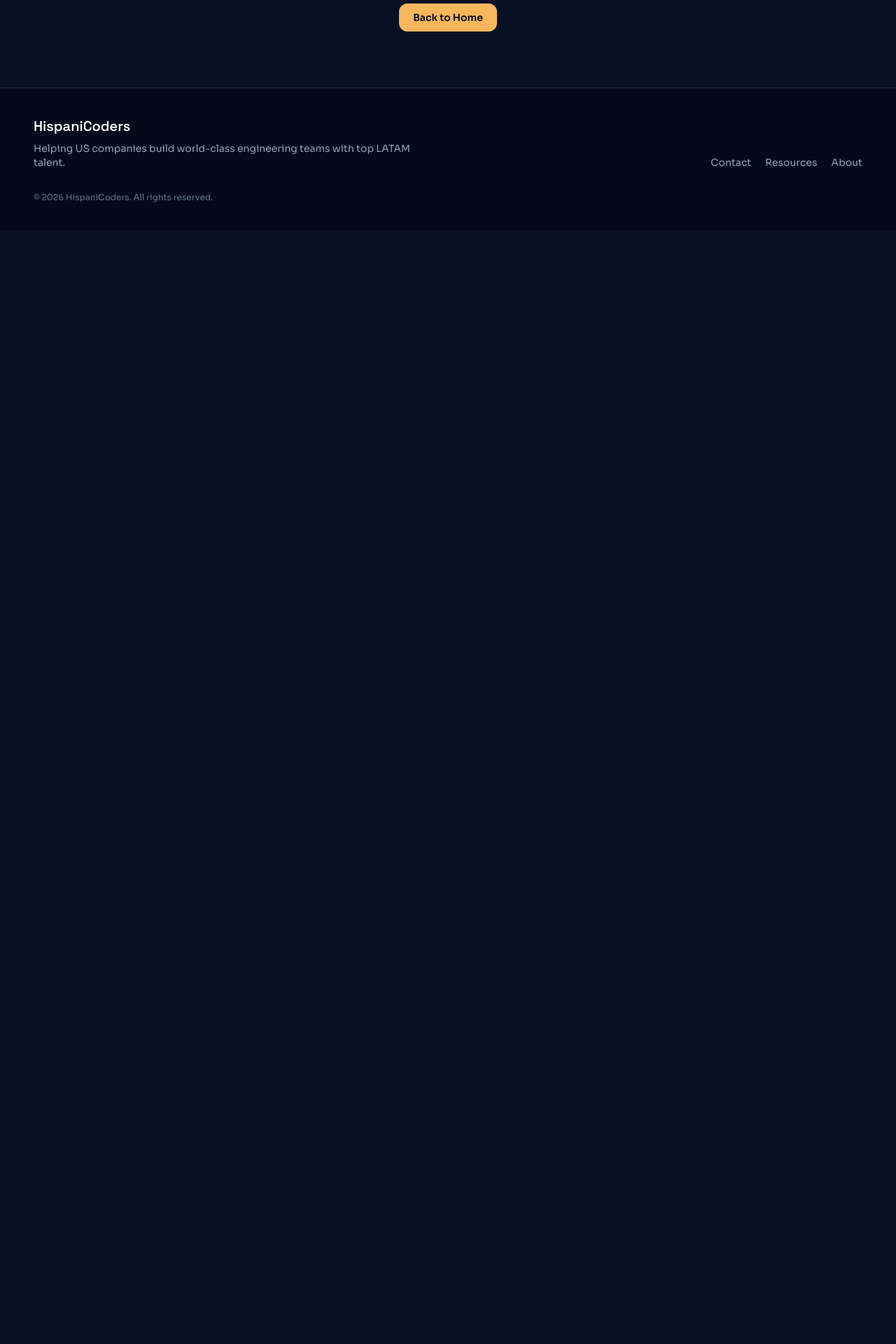
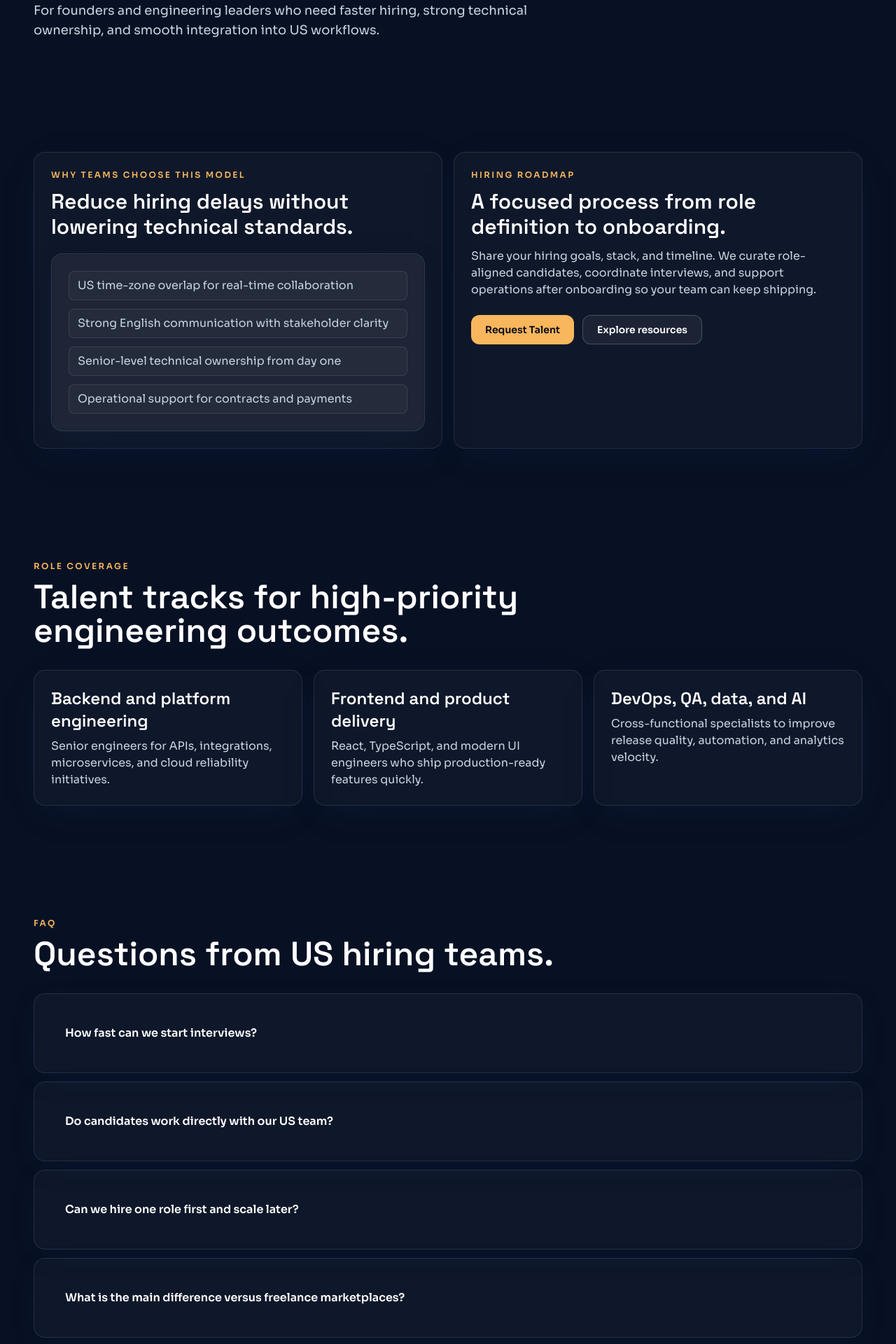
Before and after one commit to WilsonPHP/HispaniCoders, a React (Vite) app: page /hire-latam-developers in a window 1280 px wide. Shown: the part 300-2220 px from the top of the page at 70% size. Before the commit the page ends 800 px from the top, so only its background shows below. Built offline with nearby package versions, Linux system fonts and the light colour scheme.

Commit message:
Add BOFU landing and hiring timeline resource content

```diff
--- a/src/App.tsx
+++ b/src/App.tsx
@@ -1,6 +1,7 @@
 import { MainLayout } from '@/layouts/MainLayout'
 import { AboutPage } from '@/pages/AboutPage'
 import { ContactPage } from '@/pages/ContactPage'
+import { HireLatamDevelopersPage } from '@/pages/HireLatamDevelopersPage'
 import { HomePage } from '@/pages/HomePage'
 import { HowItWorksPage } from '@/pages/HowItWorksPage'
 import { IndustriesPage } from '@/pages/IndustriesPage'
@@ -18,6 +19,7 @@ export default function App() {
       <Route element={<MainLayout />} path="/">
         <Route element={<HomePage />} index />
         <Route element={<StaffAugmentationPage />} path="staff-augmentation" />
+        <Route element={<HireLatamDevelopersPage />} path="hire-latam-developers" />
         <Route element={<TalentPage />} path="talent" />
         <Route element={<IndustriesPage />} path="industries" />
         <Route element={<HowItWorksPage />} path="how-it-works" />
--- a/src/data/blogPosts.ts
+++ b/src/data/blogPosts.ts
@@ -17,6 +17,55 @@ export type BlogPost = {
 }
 
 export const blogPosts: BlogPost[] = [
+  {
+    slug: 'latam-vs-us-hiring-timeline',
+    title: 'LATAM vs US Hiring Timeline: How Fast Can You Hire Senior Engineers?',
+    excerpt:
+      'A practical comparison of hiring speed, interview bottlenecks, and onboarding risks across US-local and LATAM talent pipelines.',
+    description:
+      'Compare LATAM and US hiring timelines with a practical framework focused on speed, quality, and delivery impact.',
+    category: 'Hiring Strategy',
+    readTime: '8 min read',
+    publishedAt: 'July 2026',
+    intro:
+      'When engineering roadmap pressure increases, hiring speed becomes a business variable. This guide helps US teams compare local and LATAM hiring timelines without sacrificing technical quality.',
+    takeaways: [
+      'Hiring speed is constrained more by process design than by market size',
+      'Role clarity and fast feedback loops reduce delays in any geography',
+      'LATAM hiring can increase velocity when interview operations are disciplined',
+      'Onboarding quality is as important as time-to-hire for delivery impact',
+    ],
+    sections: [
+      {
+        title: 'Where US-local hiring timelines usually slow down',
+        paragraphs: [
+          'US hiring cycles often extend because teams compete for the same senior profiles, run fragmented interview loops, or take too long to align decision makers.',
+          'The result is not only higher hiring cost, but also roadmap delays that compound each sprint.',
+        ],
+      },
+      {
+        title: 'Why LATAM can improve hiring velocity for US teams',
+        paragraphs: [
+          'LATAM offers broad access to senior engineering talent with meaningful US time-zone overlap and strong communication standards.',
+          'With curated sourcing and role-specific vetting, many teams reduce interview friction and move faster from discovery to onboarding.',
+        ],
+      },
+      {
+        title: 'The timeline framework that protects speed and quality',
+        paragraphs: [
+          'Define outcomes first, then map interviews to those outcomes: technical depth, communication reliability, and ownership maturity. Keep debrief windows short and assign one final decision owner.',
+          'This model prevents false velocity, where fast decisions produce weak hires that later damage delivery.',
+        ],
+      },
+      {
+        title: 'How to choose the right path for your current roadmap',
+        paragraphs: [
+          'If your roadmap depends on immediate execution capacity, compare channels by expected interview-to-offer time and onboarding readiness, not salary alone.',
+          'Teams that treat hiring as an operations system, not a sequence of ad hoc interviews, consistently reduce time-to-impact.',
+        ],
+      },
+    ],
+  },
   {
     slug: 'how-to-evaluate-latam-engineers',
     title: 'How to Evaluate LATAM Engineers',
--- /dev/null
+++ b/src/pages/HireLatamDevelopersPage.tsx
@@ -0,0 +1,163 @@
+import { Container } from '@/components/layout/Container'
+import { Section } from '@/components/layout/Section'
+import { Checklist } from '@/components/sections/Checklist'
+import { FAQ } from '@/components/sections/FAQ'
+import { PageHeader } from '@/components/sections/PageHeader'
+import { Button } from '@/components/ui/Button'
+import { Card } from '@/components/ui/Card'
+import { Seo } from '@/components/ui/Seo'
+import { buildBreadcrumbJsonLd, buildFaqJsonLd } from '@/lib/seo'
+
+const hiringSignals = [
+  'US time-zone overlap for real-time collaboration',
+  'Strong English communication with stakeholder clarity',
+  'Senior-level technical ownership from day one',
+  'Operational support for contracts and payments',
+]
+
+const roleTracks = [
+  {
+    title: 'Backend and platform engineering',
+    description:
+      'Senior engineers for APIs, integrations, microservices, and cloud reliability initiatives.',
+  },
+  {
+    title: 'Frontend and product delivery',
+    description:
+      'React, TypeScript, and modern UI engineers who ship production-ready features quickly.',
+  },
+  {
+    title: 'DevOps, QA, data, and AI',
+    description:
+      'Cross-functional specialists to improve release quality, automation, and analytics velocity.',
+  },
+]
+
+const landingFaqs = [
+  {
+    question: 'How fast can we start interviews?',
+    answer:
+      'Most teams can begin interviews quickly once role scope, stack, and seniority requirements are clearly defined.',
+  },
+  {
+    question: 'Do candidates work directly with our US team?',
+    answer:
+      'Yes. Professionals integrate into your existing engineering workflows while your team keeps technical ownership.',
+  },
+  {
+    question: 'Can we hire one role first and scale later?',
+    answer:
+      'Yes. Many clients begin with one strategic role and expand after validating delivery impact.',
+  },
+  {
+    question: 'What is the main difference versus freelance marketplaces?',
+    answer:
+      'HispaniCoders runs a curated, human-led selection process aligned to your real role needs instead of anonymous listings.',
+  },
+]
+
+export function HireLatamDevelopersPage() {
+  return (
+    <>
+      <Seo
+        title="Hire LATAM Developers for US Companies | HispaniCoders"
+        description="Hire senior LATAM developers with strong US collaboration overlap, clear communication, and role-aligned technical depth."
+        canonicalPath="/hire-latam-developers"
+        structuredData={[
+          buildBreadcrumbJsonLd([
+            { name: 'Home', path: '/' },
+            { name: 'Hire LATAM Developers', path: '/hire-latam-developers' },
+          ]),
+          buildFaqJsonLd(landingFaqs),
+        ]}
+      />
+
+      <Container>
+        <Section>
+          <PageHeader
+            eyebrow="Hire LATAM Developers"
+            title="Build your US engineering team with senior LATAM talent."
+            description="For founders and engineering leaders who need faster hiring, strong technical ownership, and smooth integration into US workflows."
+          />
+        </Section>
+
+        <Section>
+          <div className="grid gap-4 lg:grid-cols-2">
+            <Card>
+              <p className="text-xs font-semibold uppercase tracking-[0.2em] text-accent">Why teams choose this model</p>
+              <h2 className="mt-3 font-display text-3xl font-semibold text-white">
+                Reduce hiring delays without lowering technical standards.
+              </h2>
+              <div className="mt-5">
+                <Checklist items={hiringSignals} />
+              </div>
+            </Card>
+
+            <Card>
+              <p className="text-xs font-semibold uppercase tracking-[0.2em] text-accent">Hiring roadmap</p>
+              <h2 className="mt-3 font-display text-3xl font-semibold text-white">
+                A focused process from role definition to onboarding.
+              </h2>
+              <p className="mt-3 text-slate-300">
+                Share your hiring goals, stack, and timeline. We curate role-aligned candidates,
+                coordinate interviews, and support operations after onboarding so your team can keep
+                shipping.
+              </p>
+              <div className="mt-6 flex flex-wrap gap-3">
+                <Button to="/contact">Request Talent</Button>
+                <Button to="/resources" variant="secondary">
+                  Explore resources
+                </Button>
+              </div>
+            </Card>
+          </div>
+        </Section>
+
+        <Section>
+          <div className="mb-8 max-w-3xl">
+            <p className="text-xs font-semibold uppercase tracking-[0.2em] text-accent">Role coverage</p>
+            <h2 className="mt-3 font-display text-4xl font-semibold text-white sm:text-5xl">
+              Talent tracks for high-priority engineering outcomes.
+            </h2>
+          </div>
+          <div className="grid gap-4 md:grid-cols-3">
+            {roleTracks.map((track) => (
+              <Card key={track.title}>
+                <h3 className="font-display text-2xl font-semibold text-white">{track.title}</h3>
+                <p className="mt-2 text-slate-300">{track.description}</p>
+              </Card>
+            ))}
+          </div>
+        </Section>
+
+        <Section>
+          <div className="mb-8 max-w-3xl">
+            <p className="text-xs font-semibold uppercase tracking-[0.2em] text-accent">FAQ</p>
+            <h2 className="mt-3 font-display text-4xl font-semibold text-white sm:text-5xl">
+              Questions from US hiring teams.
+            </h2>
+          </div>
+          <FAQ items={landingFaqs} />
+        </Section>
+
+        <Section>
+          <Card className="bg-gradient-to-r from-brand-900/70 to-slate-900/70">
+            <h2 className="font-display text-3xl font-semibold text-white">
+              Ready to hire your next LATAM developer?
+            </h2>
+            <p className="mt-3 max-w-2xl text-slate-300">
+              Tell us your role, stack, and timeline. We will propose a practical hiring path for
+              your US team.
+            </p>
+            <div className="mt-6 flex flex-wrap gap-3">
+              <Button to="/contact">Request Talent</Button>
+              <Button to="/staff-augmentation" variant="secondary">
+                Staff augmentation details
+              </Button>
+            </div>
+          </Card>
+        </Section>
+      </Container>
+    </>
+  )
+}
--- a/src/pages/ResourcesPage.tsx
+++ b/src/pages/ResourcesPage.tsx
@@ -110,6 +110,9 @@ export function ResourcesPage() {
                 <Button to="/how-it-works" variant="secondary">
                   View Process
                 </Button>
+                <Button to="/hire-latam-developers" variant="secondary">
+                  Hire LATAM Developers
+                </Button>
               </div>
             </Card>
           </div>
--- a/src/pages/StaffAugmentationPage.tsx
+++ b/src/pages/StaffAugmentationPage.tsx
@@ -232,6 +232,9 @@ export function StaffAugmentationPage() {
               <Button to="/contact" variant="secondary">
                 Contact
               </Button>
+              <Button to="/hire-latam-developers" variant="secondary">
+                Hiring timeline guide
+              </Button>
             </div>
           </Card>
         </Section>
```
Also changed, not shown: 5 other files (tests, documents, lock files or other folders).
